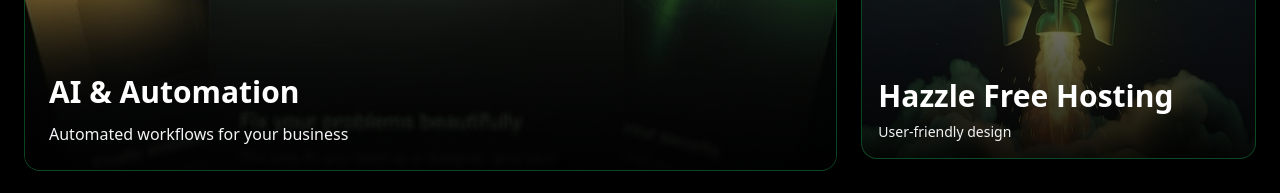
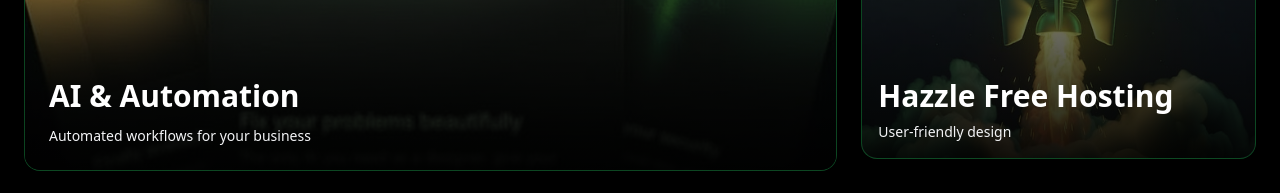
Before and after one commit to loopsspace/loopspace_portfolio, a React (Vite) app: page / in a window 1280 px wide. Shown: the part 1140-1333 px from the top of the page. Built offline with nearby package versions, Linux system fonts and the light colour scheme.

Commit message:
6th commit

```diff
--- a/src/components/UIBento.jsx
+++ b/src/components/UIBento.jsx
@@ -16,7 +16,7 @@ const UIBento = () => {
           <div className="relative z-10 h-full flex flex-col justify-end p-6">
             <div>
               <h3 className="text-3xl font-bold text-white mb-3">AI & Automation</h3>
-              <p className="text-gray-100 text-base">Automated workflows for your business</p>
+              <p className="text-gray-100 text-sm">Automated workflows for your business</p>
             </div>
 
           </div>
```
